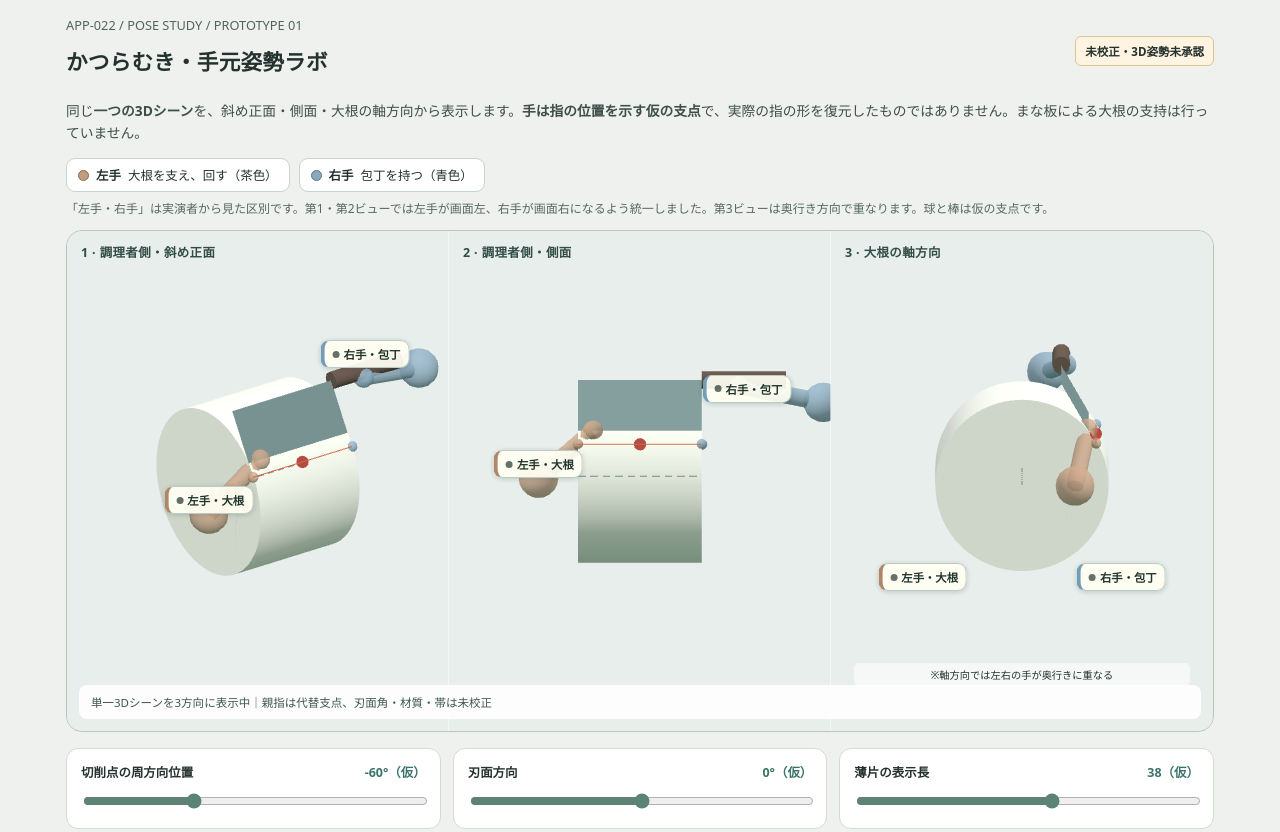
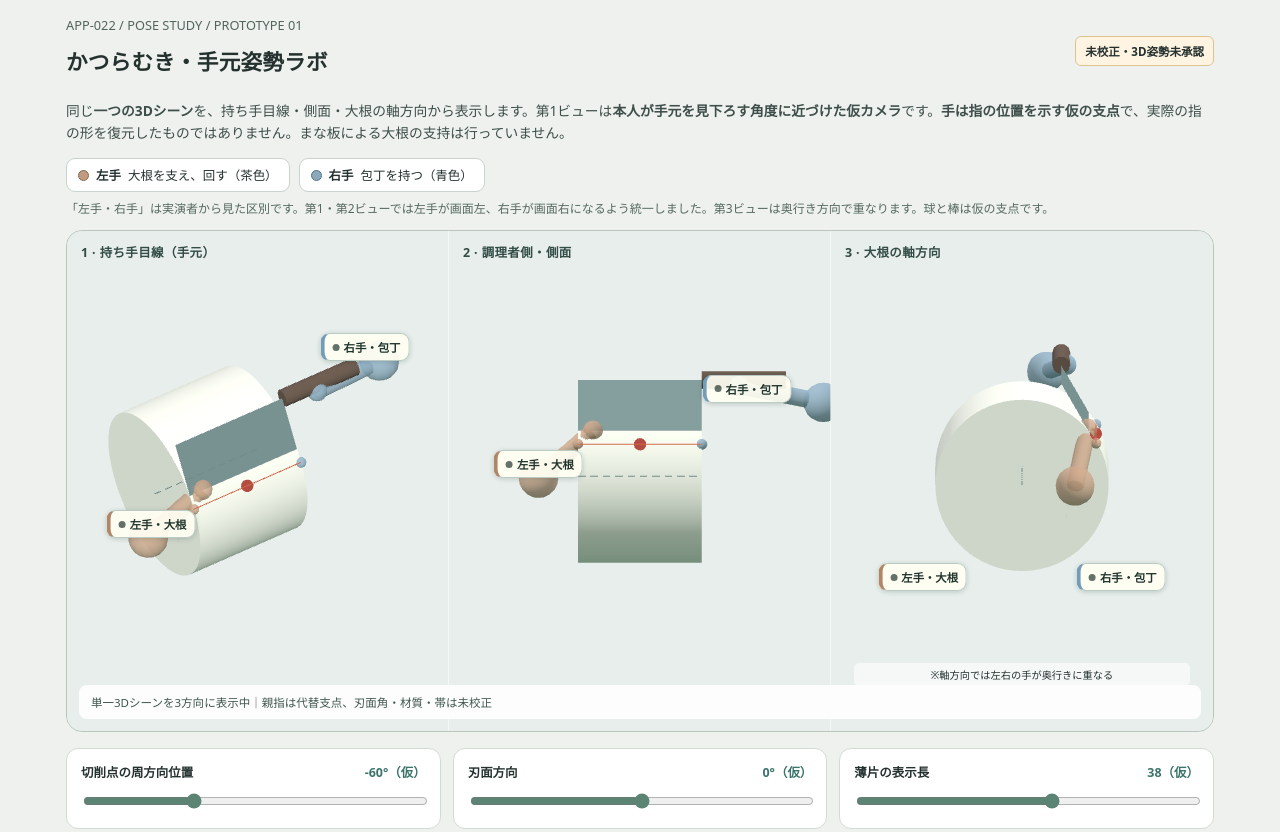
Before and after one commit to moyashimisosoup/katsuramuki-dojo, a website: page experiments/pose-lab.html in a window 1280 px wide. Shown: the top 832 px of the page. Drawn offline with nearby package versions, Linux system fonts and the light colour scheme.

Commit message:
feat(app022): operator-eye first camera in pose lab (#21)
* feat(app022): position cook-eye camera

* feat(app022): label operator viewpoint

* feat(app022): test viewpoint projections

```diff
--- a/experiments/pose-lab.html
+++ b/experiments/pose-lab.html
@@ -53,7 +53,7 @@ kbd{background:#f0f4f1;padding:2px 5px;border-radius:4px;font-family:monospace}
 <body>
 <main class="wrap">
 <header><div><div class="sub">APP-022 / POSE STUDY / PROTOTYPE 01</div><h1>かつらむき・手元姿勢ラボ</h1></div><span class="flag">未校正・3D姿勢未承認</span></header>
-<p class="intro">同じ<strong>一つの3Dシーン</strong>を、斜め正面・側面・大根の軸方向から表示します。<strong>手は指の位置を示す仮の支点</strong>で、実際の指の形を復元したものではありません。まな板による大根の支持は行っていません。</p>
+<p class="intro">同じ<strong>一つの3Dシーン</strong>を、持ち手目線・側面・大根の軸方向から表示します。第1ビューは<strong>本人が手元を見下ろす角度に近づけた仮カメラ</strong>です。<strong>手は指の位置を示す仮の支点</strong>で、実際の指の形を復元したものではありません。まな板による大根の支持は行っていません。</p>
 <div class="hand-legend" aria-label="右利きモデルの左右の手の役割">
 <span class="left"><i class="dot" aria-hidden="true"></i><b>左手</b> 大根を支え、回す（茶色）</span>
 <span class="right"><i class="dot" aria-hidden="true"></i><b>右手</b> 包丁を持つ（青色）</span>
@@ -61,7 +61,7 @@ kbd{background:#f0f4f1;padding:2px 5px;border-radius:4px;font-family:monospace}
 <p class="hand-hint">「左手・右手」は実演者から見た区別です。第1・第2ビューでは左手が画面左、右手が画面右になるよう統一しました。第3ビューは奥行き方向で重なります。球と棒は仮の支点です。</p>
 <section class="viewer" aria-label="同じ桂むき3Dモデルの3視点">
 <canvas id="pose-canvas" role="img" aria-label="同じ大根、包丁、左手と右手の仮支点、薄片を3方向から表示"></canvas>
-<div class="view-labels"><div class="view-label">1 · 調理者側・斜め正面</div><div class="view-label">2 · 調理者側・側面</div><div class="view-label">3 · 大根の軸方向</div></div>
+<div class="view-labels"><div class="view-label">1 · 持ち手目線（手元）</div><div class="view-label">2 · 調理者側・側面</div><div class="view-label">3 · 大根の軸方向</div></div>
 <div class="role-pins" id="hand-role-pins" aria-hidden="true"></div>
 <div class="status" id="scene-status" role="status">3Dレンダラーを準備中。表示値はすべて未校正の仮パラメータです。</div>
 </section>
--- a/experiments/pose-lab.js
+++ b/experiments/pose-lab.js
@@ -31,10 +31,20 @@ const cameras=[
  new THREE.OrthographicCamera(-100,100,100,-100,.1,800),
  new THREE.OrthographicCamera(-100,100,100,-100,.1,800)
 ];
-cameras[0].position.set(113,83,-150);
-cameras[1].position.set(0,28,-210);
-cameras[2].position.set(210,30,0);
-for(const c of cameras){c.up.set(0,1,0);c.lookAt(0,-2,0);}
+// Camera 1 looks down over the hands from the cook's own side, rather than
+// across the table. Aim between the two palms so both remain in frame.
+// These are VISUAL inspection settings, not a measured chef's eye position.
+const viewConfigs=[
+ {position:[54,132,-126],target:[-16,-4,-12],halfHeight:84,minHalfWidth:76},
+ {position:[0,28,-210],target:[0,-2,0],halfHeight:101,minHalfWidth:0},
+ {position:[210,30,0],target:[0,-2,0],halfHeight:101,minHalfWidth:0}
+];
+for(let i=0;i<cameras.length;i++){
+ const camera=cameras[i],view=viewConfigs[i];
+ camera.position.set(...view.position);
+ camera.up.set(0,1,0);
+ camera.lookAt(...view.target);
+}
 const bodyMat=new THREE.MeshStandardMaterial({color:0xf2f4e9,roughness:.83});
 const bladeMat=new THREE.MeshStandardMaterial({color:0x8eaaaa,metalness:.34,roughness:.33,side:THREE.DoubleSide});
 const ribbonMat=new THREE.MeshStandardMaterial({color:0xc9e7df,transparent:true,opacity:.77,roughness:.6,side:THREE.DoubleSide,depthWrite:false});
@@ -175,7 +185,10 @@ function render(){
   const x=stacked?0:i*w,y=stacked?(2-i)*h:0;
   renderer.setViewport(Math.round(x),Math.round(y),Math.ceil(w),Math.ceil(h));
   renderer.setScissor(Math.round(x),Math.round(y),Math.ceil(w),Math.ceil(h));
-  const camera=cameras[i],halfHeight=101;
+  const camera=cameras[i],view=viewConfigs[i];
+  // Preserve horizontal framing in narrow desktop viewports; iPhone's
+  // stacked view remains closer to the cook's hands.
+  const halfHeight=Math.max(view.halfHeight,(view.minHalfWidth||0)*h/w);
   camera.left=-halfHeight*(w/h);camera.right=halfHeight*(w/h);
   camera.top=halfHeight;camera.bottom=-halfHeight;
   camera.updateProjectionMatrix();
```
Also changed, not shown: tests/pose-lab-model.test.js (+27 -10 lines).
